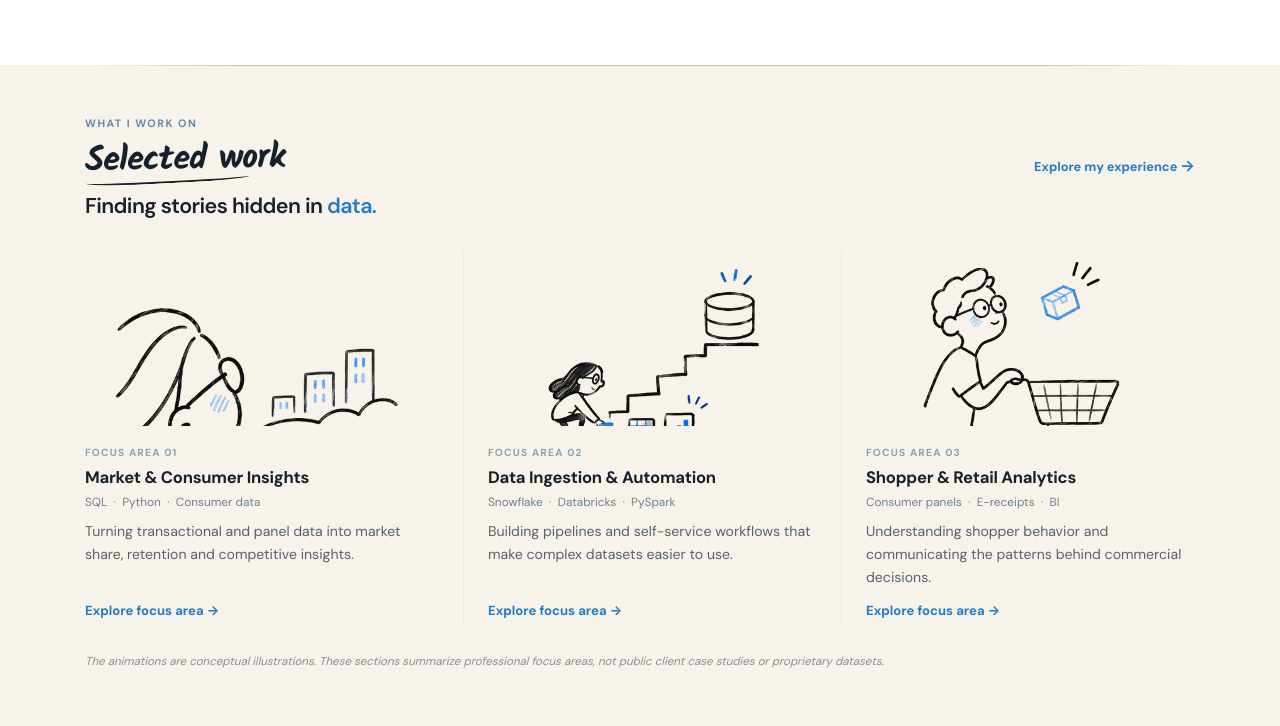
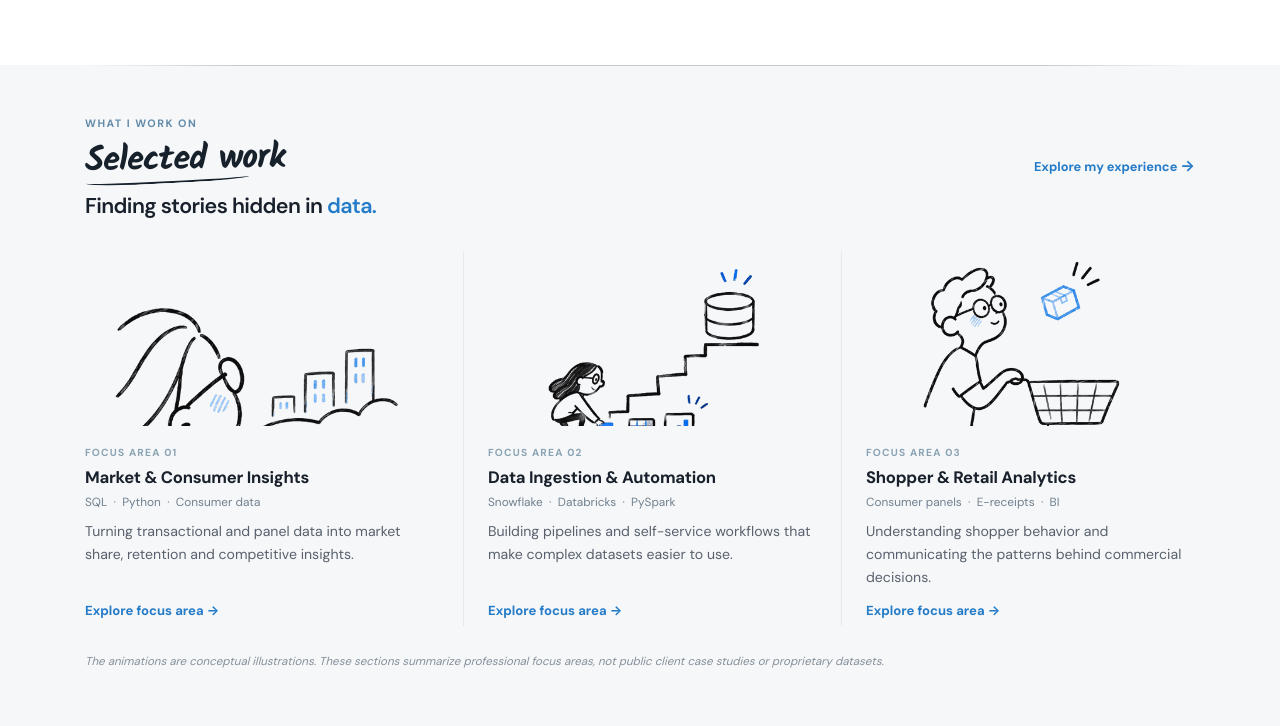
Before and after one commit to miriamgalicia/miriamgalicia.github.io, a plain HTML site: page prueba-circulo.html in a window 1280 px wide. Shown: the part 1354-2080 px from the top of the page. Drawn offline with Linux system fonts and the light colour scheme.

Commit message:
Add files via upload

```diff
--- a/styles.css
+++ b/styles.css
@@ -827,14 +827,14 @@ dialog ul { padding-left: 20px; }
 main section[id] + section[id] > div { transition: opacity .9s ease, transform .9s cubic-bezier(.2, .7, .2, 1); }
 html.reveal-on main section[id] + section[id]:not(.is-in) > div { opacity: 0; transform: translateY(30px); }
 
-/* Clearer change from one section to the next: warm linen bands + a fine taupe line that fades at both ends */
-.section-cream { background: #f7f2ea; border-top: 0; border-bottom: 0; }
+/* Clearer change from one section to the next: very light grey-blue bands + a fine grey-blue line that fades at both ends */
+.section-cream { background: #f6f7f9; border-top: 0; border-bottom: 0; }
 .beyond-section { border-top: 0; }
 main section[id] { position: relative; }
 main section[id] + section[id]::before {
   content: ""; position: absolute; top: 0; left: 50%; transform: translateX(-50%); z-index: 3; pointer-events: none;
   width: min(calc(100% - 48px), 1110px); height: 1px;
-  background: linear-gradient(90deg, rgba(128,104,76,0) 0%, rgba(128,104,76,.34) 14%, rgba(128,104,76,.34) 86%, rgba(128,104,76,0) 100%);
+  background: linear-gradient(90deg, rgba(84,98,114,0) 0%, rgba(84,98,114,.30) 14%, rgba(84,98,114,.30) 86%, rgba(84,98,114,0) 100%);
 }
 [data-theme="dark"] .section-cream { background: #181a1c; }
 [data-theme="dark"] main section[id] + section[id]::before {
```
Also changed, not shown: index.html (+1 -1 lines).
